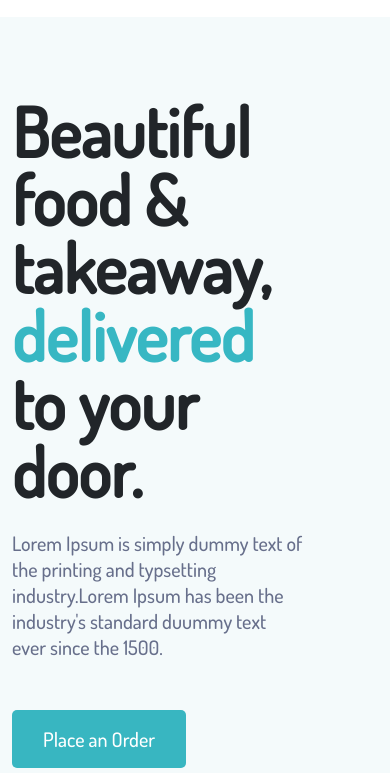
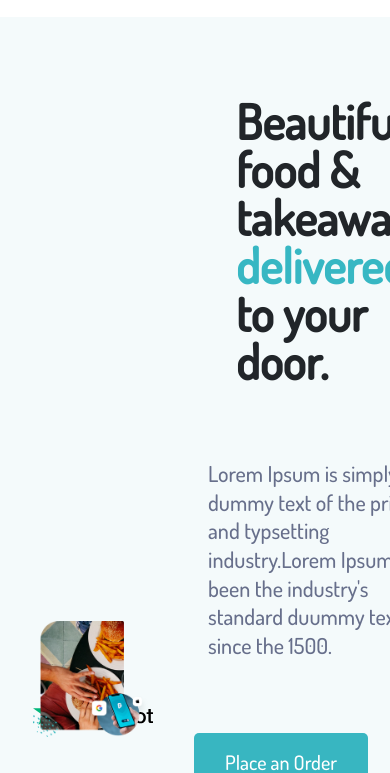
Before and after one commit to SamiraQuliyeva/BeautifulFood, a plain HTML site: page index.html in a window 390 px wide. Shown: the part 74-847 px from the top of the page. Drawn offline with nearby package versions, Linux system fonts and the light colour scheme.

Commit message:
beautiful

```diff
--- a/_beautiful.sass
+++ b/_beautiful.sass
@@ -24,3 +24,24 @@
         h4
             font-size: 20px
     @media screen and ( max-width: 992px )
+        .box
+            width: 100%
+            height: 100%
+            display: block
+            text-align: text-left
+            margin-left: 182px
+            h1
+                font-size: 48px
+                margin: 0 42px
+            h5
+                font-size: 22px
+                margin: 74px 14px
+            .btn
+                padding: 13px 30px
+                font-size: 20px
+                border-radius: 5px
+        .imgbox
+            position: absolute
+            left: 33px
+            bottom: 33px
+            width: 120px
```
Also changed, not shown: style.css, 1 other file.
